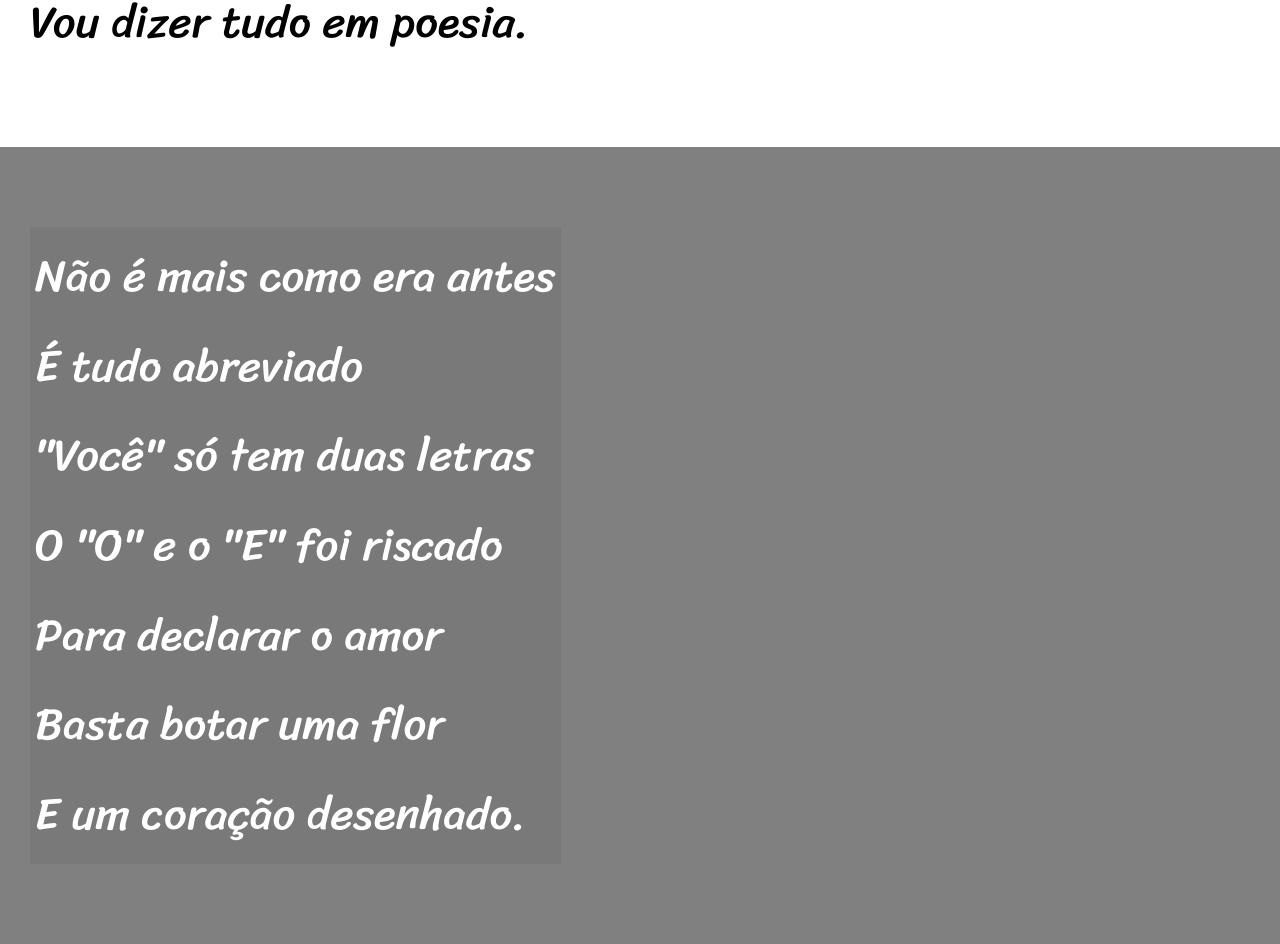
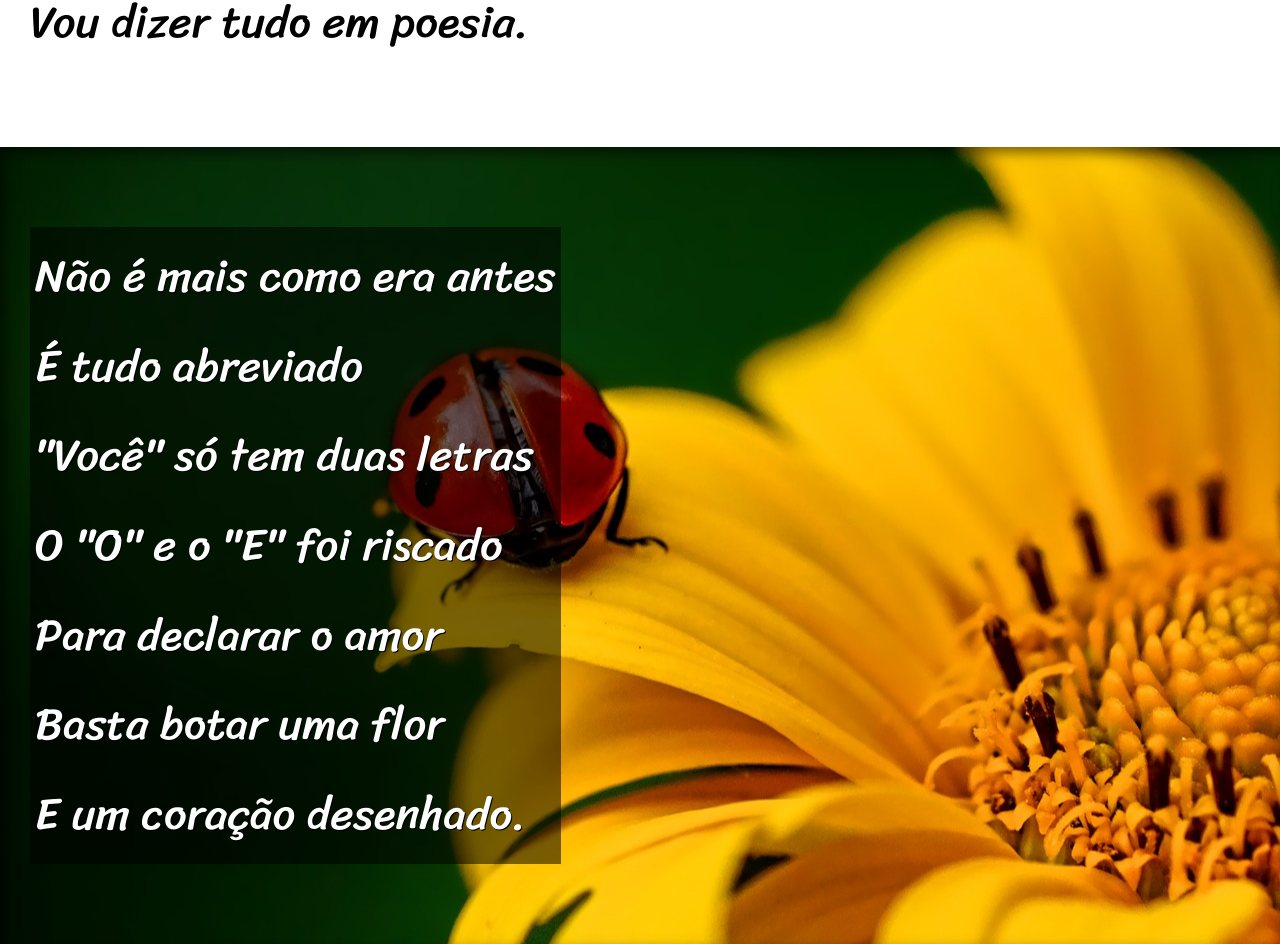
Before and after one commit to tbritos/html-css, a plain HTML site: page d012/index.html in a window 1280 px wide. Shown: the part 900-1844 px from the top of the page. Drawn offline with Linux system fonts and the light colour scheme.

Commit message:
colocando as imagens com efeito paralax

```diff
--- a/d012/index.html
+++ b/d012/index.html
@@ -23,7 +23,7 @@
                 Vou dizer tudo em poesia.
             </p>
         </section>
-        <section class="imagem">
+        <section class="imagem" id="img01">
             <p>
             Não é mais como era antes<br>
             É tudo abreviado<br>
@@ -56,7 +56,7 @@
                 Decifre esse rabisco.<br>
             </p>
         </section>
-        <section class="imagem">
+        <section class="imagem" id="img02">
             <p>
                 Tenho saudade das cartas<br>
                 Escritas com a própria mão<br>
--- a/d012/style.css
+++ b/d012/style.css
@@ -58,12 +58,25 @@ section.normal{
 }
 section.imagem{
     background-color: gray;
+    box-shadow: inset 6px 6px 13px rgba(0, 0, 0, 0.514);
+    background-image: cover;
+    background-attachment: fixed;
 }
 section.imagem>p{
     display: inline-block;
     padding: 5px;
-    background-color: rgba(0, 0, 0, 0.055);
+    background-color: rgba(0, 0, 0, 0.527);
     color: white;
+    text-shadow: 1px 1px 0px black;
+}
+section#img01{
+    background-image: url(imagens/background001.jpg);
+    background-position: right center;
+
+}
+section#img02{
+    background-image: url(imagens/background002.jpg);
+
 }
 footer{
     background-color: black;
```
